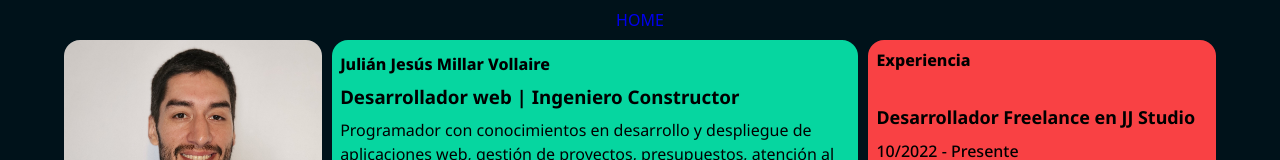
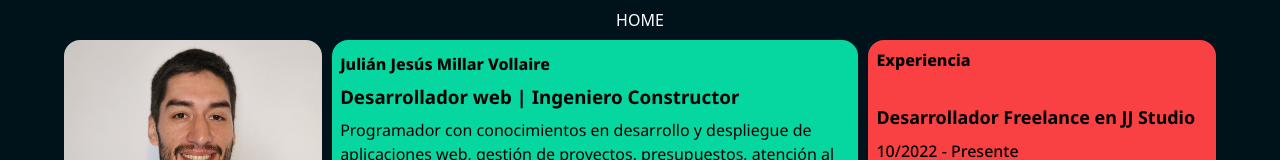
Before and after one commit to jjmillar/jjmillar.github.io, a plain HTML site: page pages/profile.html in a window 1280 px wide. Shown: the top 160 px of the page. Drawn offline with Linux system fonts and the light colour scheme.

Commit message:
style: fixed unvisited link color

```diff
--- a/styles.css
+++ b/styles.css
@@ -403,7 +403,7 @@ body {
         text-decoration: none;
     }
 
-    & a:visited, a:active {
+    & a:link, a:visited, a:active {
         color: var(--clr--white);
     }
 }
```
